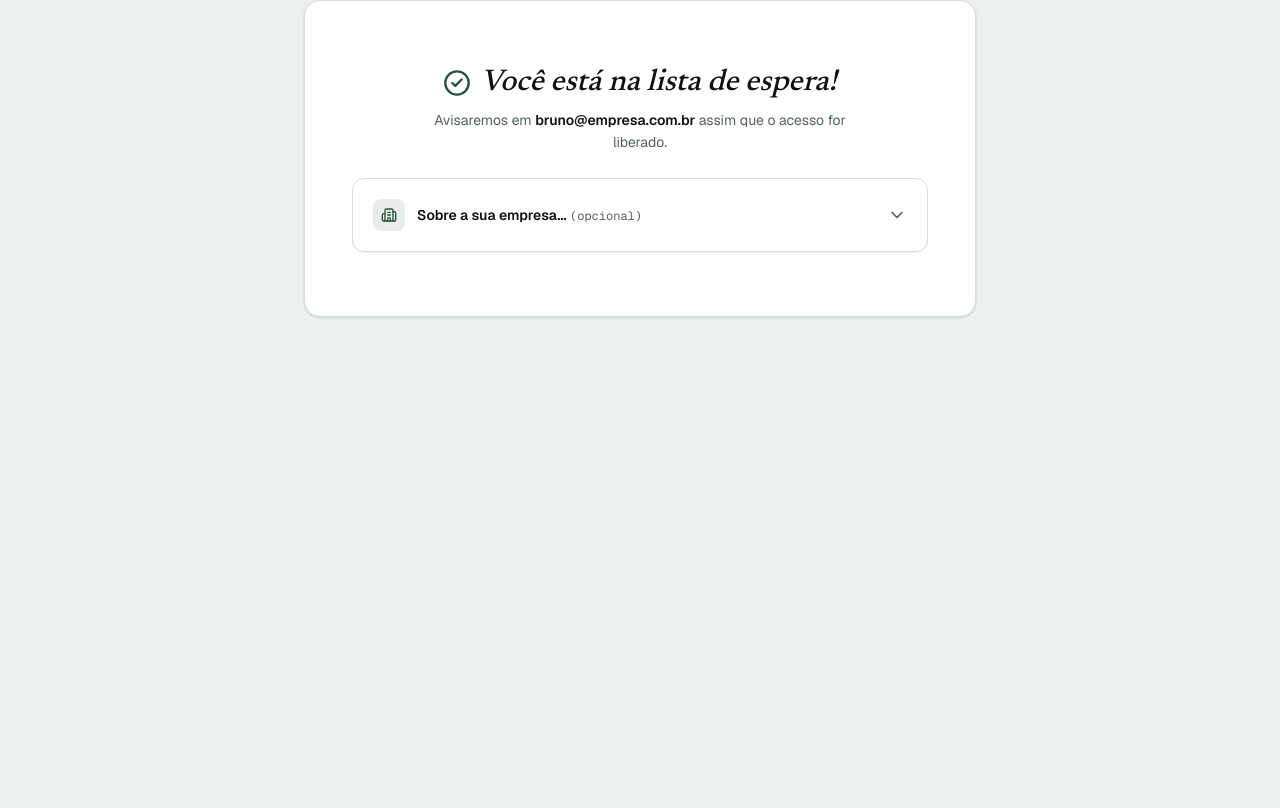
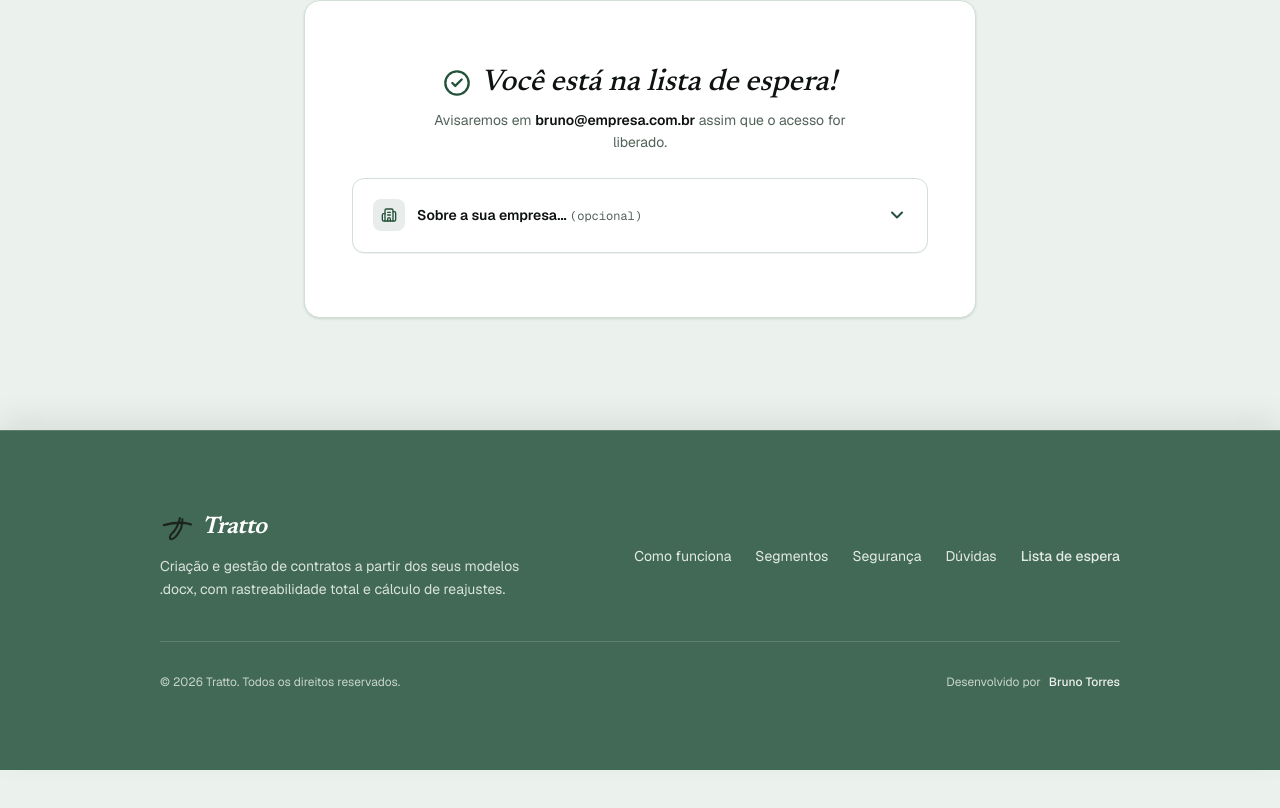
Before and after one commit to brtorresdel/tratto-landing-page, a Next.js app: page / in a window 1280 px wide. Shown: the part 7848-8656 px from the top of the page. Before the commit the page ends 8277 px from the top, so only its background shows below. Built offline with nearby package versions, Linux system fonts and the light colour scheme.

Commit message:
feat(landing): adiciona transicao suave no accordion, campos livres para Outro e cria Footer temporario

```diff
--- a/src/app/page.tsx
+++ b/src/app/page.tsx
@@ -7,6 +7,7 @@ import { AudienceSection } from "@/components/audience-section";
 import { SecuritySection } from "@/components/security-section";
 import { FaqSection } from "@/components/faq-section";
 import { WaitlistSection } from "@/components/waitlist-section";
+import { Footer } from "@/components/footer";
 import { ThemeSwitcher } from "@/components/theme-switcher";
 
 export default function HomePage() {
@@ -23,6 +24,9 @@ export default function HomePage() {
         <WaitlistSection initialStep={2} initialEmail="bruno@empresa.com.br" />
       </main>
 
+      {/* Rodapé temporário estilizado (estilo Carta do Dev, tom suave) */}
+      <Footer />
+
       {/* Seletor flutuante de temas pastéis (Sage Paper) */}
       <ThemeSwitcher />
     </div>
--- /dev/null
+++ b/src/components/footer.tsx
@@ -0,0 +1,66 @@
+'use client';
+
+import React from 'react';
+import Link from 'next/link';
+
+export function Footer() {
+  const currentYear = new Date().getFullYear();
+
+  return (
+    <footer
+      id="rodape"
+      className="relative z-10 bg-[var(--accent-primary)]/85 text-white border-t border-white/15 py-14 sm:py-20 transition-colors duration-300 shadow-[0_-12px_28px_rgba(14,18,16,0.08)]"
+    >
+      <div className="mx-auto max-w-5xl px-4 sm:px-8">
+        {/* Bloco Superior com Marca e Navegação */}
+        <div className="flex flex-col md:flex-row items-start md:items-center justify-between gap-8 pb-10 border-b border-white/15">
+          <div className="space-y-3 max-w-sm">
+            <Link href="/" className="inline-flex items-center gap-2.5 group" aria-label="Página Inicial da Tratto">
+              <img
+                src="/icon.svg"
+                alt="Ícone Tratto"
+                width={32}
+                height={32}
+                className="h-8 w-8 brightness-200 transition-transform group-hover:scale-105"
+              />
+              <span className="font-serif italic text-2xl font-semibold tracking-tight text-white">
+                Tratto
+              </span>
+            </Link>
+            <p className="text-xs sm:text-sm text-white/80 leading-relaxed">
+              Criação e gestão de contratos a partir dos seus modelos .docx, com rastreabilidade total e cálculo de reajustes.
+            </p>
+          </div>
+
+          {/* Links de Navegação Rápida */}
+          <nav aria-label="Navegação do rodapé" className="flex flex-wrap gap-x-6 gap-y-3 text-xs sm:text-sm text-white/85">
+            <a href="#como-funciona" className="hover:text-white transition-colors">
+              Como funciona
+            </a>
+            <a href="#segmentos" className="hover:text-white transition-colors">
+              Segmentos
+            </a>
+            <a href="#seguranca" className="hover:text-white transition-colors">
+              Segurança
+            </a>
+            <a href="#faq" className="hover:text-white transition-colors">
+              Dúvidas
+            </a>
+            <a href="#lista-de-espera" className="hover:text-white font-medium transition-colors">
+              Lista de espera
+            </a>
+          </nav>
+        </div>
+
+        {/* Bloco Inferior com Créditos e Direitos */}
+        <div className="pt-8 flex flex-col sm:flex-row items-center justify-between gap-4 text-xs text-white/70">
+          <p>© {currentYear} Tratto. Todos os direitos reservados.</p>
+          <div className="flex items-center gap-2">
+            <span>Desenvolvido por</span>
+            <span className="font-medium text-white/90">Bruno Torres</span>
+          </div>
+        </div>
+      </div>
+    </footer>
+  );
+}
--- a/src/components/waitlist-form-step2.tsx
+++ b/src/components/waitlist-form-step2.tsx
@@ -32,8 +32,10 @@ export function WaitlistFormStep2({ email, onSubmit }: WaitlistFormStep2Props) {
   const [painPoints, setPainPoints] = useState('');
   const [suggestions, setSuggestions] = useState('');
   const [segment, setSegment] = useState<WaitlistStep2Input['segment'] | undefined>();
+  const [segmentOther, setSegmentOther] = useState('');
   const [contractsVolume, setContractsVolume] = useState<WaitlistStep2Input['contractsVolume'] | undefined>();
   const [currentTool, setCurrentTool] = useState<string>('');
+  const [toolOther, setToolOther] = useState('');
   const [interviewOptIn, setInterviewOptIn] = useState(false);
   const [isSubmitting, setIsSubmitting] = useState(false);
   const [error, setError] = useState<string | null>(null);
@@ -43,14 +45,24 @@ export function WaitlistFormStep2({ email, onSubmit }: WaitlistFormStep2Props) {
     setIsSubmitting(true);
     setError(null);
 
+    const finalSegment =
+      segment === 'Outro' && segmentOther.trim()
+        ? `Outro: ${segmentOther.trim()}`
+        : segment;
+
+    const finalTool =
+      currentTool === 'Outro' && toolOther.trim()
+        ? `Outro: ${toolOther.trim()}`
+        : currentTool.trim() || undefined;
+
     try {
       const res = await onSubmit({
         email,
         painPoints: painPoints.trim() || undefined,
         suggestions: suggestions.trim() || undefined,
-        segment,
+        segment: finalSegment,
         contractsVolume,
-        currentTool: currentTool.trim() || undefined,
+        currentTool: finalTool,
         interviewOptIn,
       });
 
@@ -144,6 +156,17 @@ export function WaitlistFormStep2({ email, onSubmit }: WaitlistFormStep2Props) {
             );
           })}
         </div>
+        {segment === 'Outro' && (
+          <div className="pt-2 animate-in fade-in-50 duration-200">
+            <input
+              type="text"
+              placeholder="Qual o seu segmento de atuação?"
+              value={segmentOther}
+              onChange={(e) => setSegmentOther(e.target.value)}
+              className="w-full rounded-lg border border-[var(--border-subtle)] bg-[var(--bg-card)] px-3.5 py-2.5 text-xs text-[var(--text-main)] placeholder-[var(--text-muted)]/60 focus:border-[var(--accent-primary)] focus:outline-none focus:ring-2 focus:ring-[var(--accent-primary)]/20 transition-all shadow-2xs"
+            />
+          </div>
+        )}
       </fieldset>
 
       {/* Pergunta 2: Volume de Contratos */}
@@ -208,6 +231,17 @@ export function WaitlistFormStep2({ email, onSubmit }: WaitlistFormStep2Props) {
             );
           })}
         </div>
+        {currentTool === 'Outro' && (
+          <div className="pt-2 animate-in fade-in-50 duration-200">
+            <input
+              type="text"
+              placeholder="Qual ferramenta você utiliza hoje?"
+              value={toolOther}
+              onChange={(e) => setToolOther(e.target.value)}
+              className="w-full rounded-lg border border-[var(--border-subtle)] bg-[var(--bg-card)] px-3.5 py-2.5 text-xs text-[var(--text-main)] placeholder-[var(--text-muted)]/60 focus:border-[var(--accent-primary)] focus:outline-none focus:ring-2 focus:ring-[var(--accent-primary)]/20 transition-all shadow-2xs"
+            />
+          </div>
+        )}
       </fieldset>
 
       {/* Opt-in de Entrevista com o Fundador */}
--- a/src/components/waitlist-success.tsx
+++ b/src/components/waitlist-success.tsx
@@ -1,9 +1,10 @@
 'use client';
 
 import React, { useState } from 'react';
+import clsx from 'clsx';
 import type { WaitlistStep2Input } from '@/lib/waitlist-schema';
 import { WaitlistFormStep2 } from './waitlist-form-step2';
-import { CheckCircle, ChevronDown, Building2, CheckCircle2, ShieldCheck } from 'lucide-react';
+import { ChevronDown, Building2, CheckCircle2 } from 'lucide-react';
 
 interface WaitlistSuccessProps {
   email: string;
@@ -61,14 +62,23 @@ export function WaitlistSuccess({
             </span>
           </div>
           <ChevronDown
-            className={`h-5 w-5 text-[var(--text-muted)] shrink-0 ml-2 transition-transform duration-300 ${
-              isExpanded ? 'rotate-180' : ''
-            }`}
+            className={clsx(
+              "h-5 w-5 text-[var(--accent-primary)] shrink-0 ml-2 transition-transform duration-350 ease-[cubic-bezier(0.16,1,0.3,1)]",
+              isExpanded ? "rotate-180" : "rotate-0"
+            )}
+            strokeWidth={2.4}
+            aria-hidden="true"
           />
         </button>
 
-        {isExpanded && (
-          <div className="p-4 sm:p-6 border-t border-[var(--border-subtle)] bg-[var(--bg-canvas)]/40">
+        <div
+          className={clsx(
+            "grid transition-[grid-template-rows,opacity] duration-350 ease-[cubic-bezier(0.16,1,0.3,1)] border-t border-[var(--border-subtle)] bg-[var(--bg-canvas)]/40",
+            isExpanded ? "grid-rows-[1fr] opacity-100" : "grid-rows-[0fr] opacity-0"
+          )}
+        >
+          <div className="overflow-hidden">
+            <div className="p-4 sm:p-6">
               {hasSubmittedOptional ? (
                 <div className="flex items-center gap-2.5 text-xs font-medium text-[var(--accent-primary)] py-3">
                   <CheckCircle2 className="h-4 w-4 shrink-0" />
@@ -81,7 +91,8 @@ export function WaitlistSuccess({
                 />
               )}
             </div>
-        )}
+          </div>
+        </div>
       </div>
     </div>
   );
--- a/src/lib/waitlist-schema.ts
+++ b/src/lib/waitlist-schema.ts
@@ -53,7 +53,9 @@ export const waitlistStep2Schema = z.object({
     .or(z.literal(''))
     .transform((val) => (val && val.length > 0 ? val : undefined)),
   segment: z
-    .enum(['Coworking', 'Advocacia', 'Academias', 'Escolas', 'Contabilidade', 'Outro'])
+    .string()
+    .trim()
+    .max(120)
     .optional(),
   contractsVolume: z
     .enum(['< 5', '5-20', '20-50', '> 50'])
@@ -61,7 +63,7 @@ export const waitlistStep2Schema = z.object({
   currentTool: z
     .string()
     .trim()
-    .max(100)
+    .max(120)
     .optional(),
   interviewOptIn: z.boolean().optional().default(false),
 });
```
Lines whose indentation alone changed are shown as unchanged.
